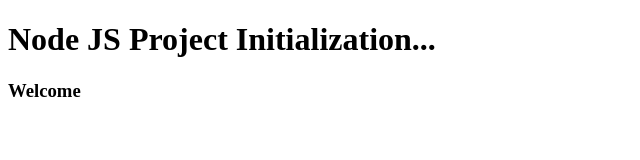
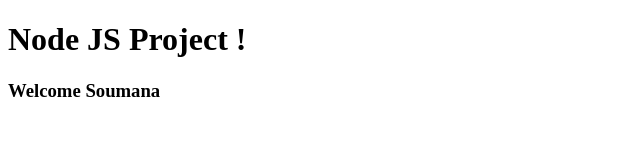
Before and after one commit to belkoweb/c_nodeJs, a website: page index.html in a window 1280 px wide. Shown: the whole page, without its empty margins (0-640 px from the left). Drawn offline with Linux system fonts and the light colour scheme.

Commit message:
some change

```diff
--- a/index.html
+++ b/index.html
@@ -6,7 +6,7 @@
     <title>Node Js</title>
 </head>
 <body>
-    <h1>Node JS Project Initialization...</h1>
-    <h3>Welcome</h3>
+    <h1>Node JS Project !</h1>
+    <h3>Welcome Soumana</h3>
 </body>
 </html>
```
Also changed, not shown: 1 other file.
